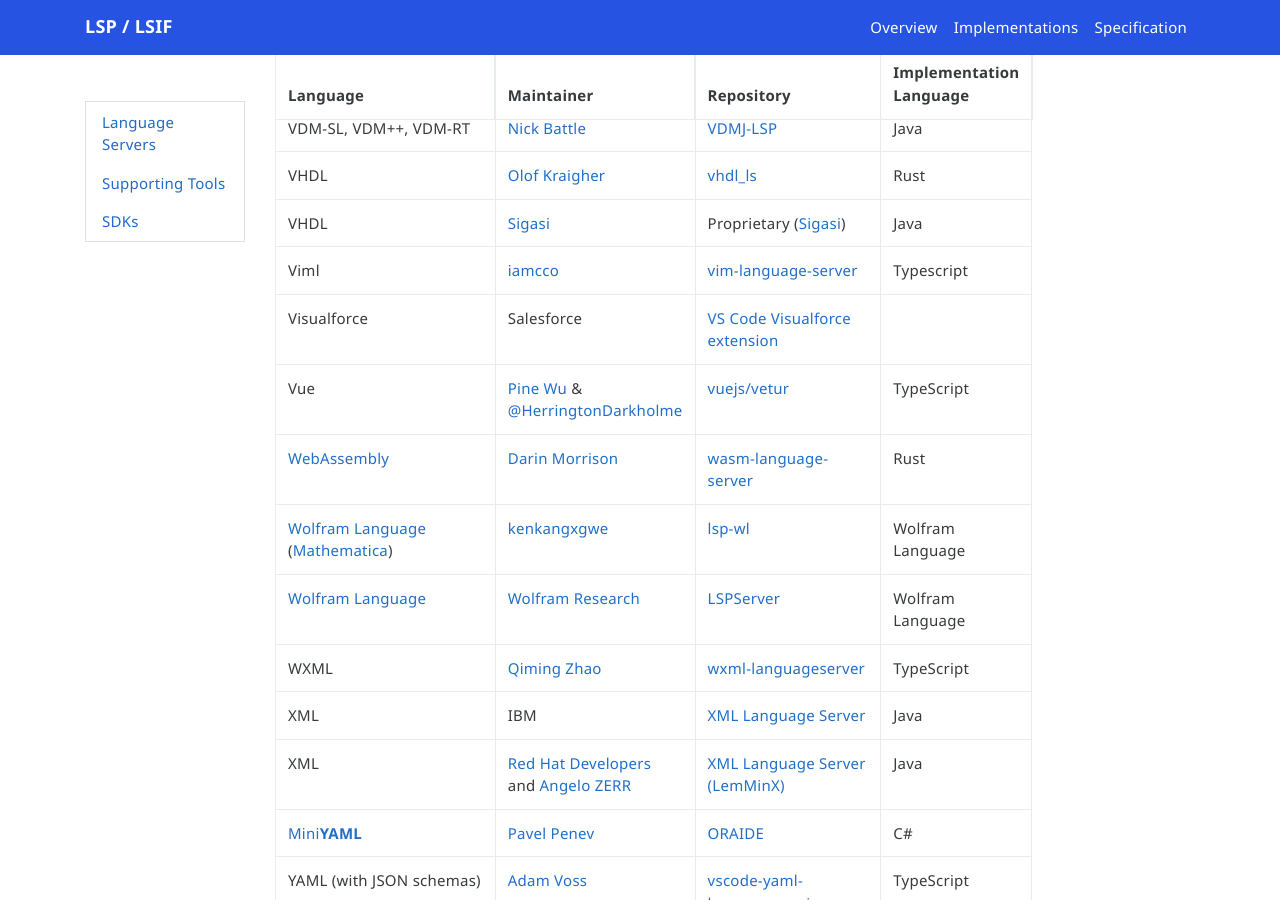
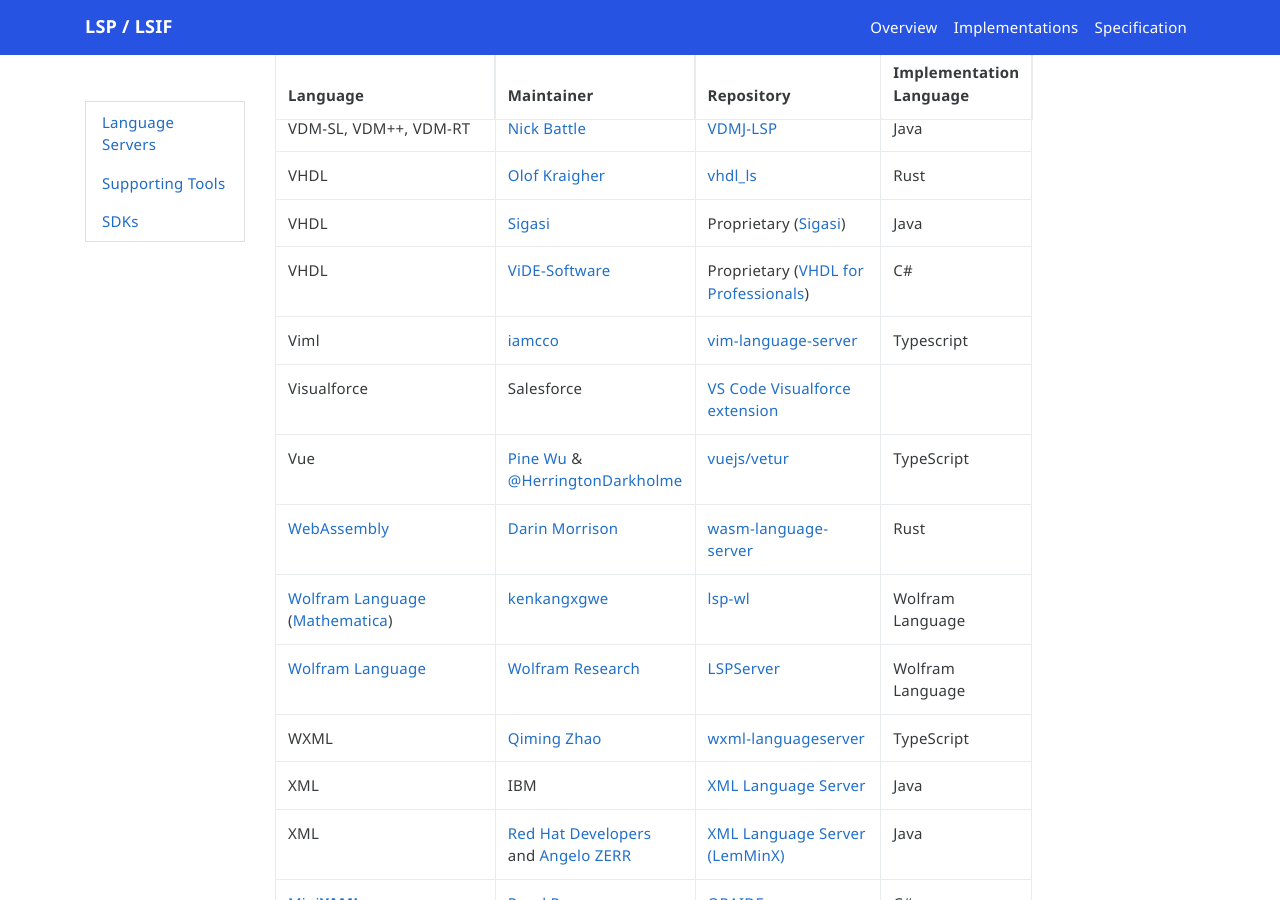
Before and after one commit to microsoft/language-server-protocol, a Jekyll site: the page built from _implementors/servers.md, in a window 1280 px wide and 900 px high, scrolled down 10162 px. Built offline with Jekyll 4.4.1, drawn with Linux system fonts in a browser that asks for light colours; nearby versions of some CDN libraries; comment, search, counter and statistics services are not loaded.

Commit message:
Update servers.md (#1565)
added entry for VHDL support by ViDE-Software

```diff
--- a/_implementors/servers.md
+++ b/_implementors/servers.md
@@ -188,6 +188,7 @@
 | VDM-SL, VDM++, VDM-RT | [Nick Battle](https://github.com/nickbattle)| [VDMJ-LSP](https://github.com/nickbattle/vdmj/tree/master/lsp) | Java |
 | VHDL | [Olof Kraigher](https://github.com/kraigher) | [vhdl_ls](https://github.com/kraigher/rust_hdl) | Rust |
 | VHDL | [Sigasi](https://www.sigasi.com) | Proprietary ([Sigasi](https://insights.sigasi.com/vscode/)) | Java |
+| VHDL | [ViDE-Software](https://www.vide-software.at) | Proprietary ([VHDL for Professionals](https://marketplace.visualstudio.com/items?itemName=ViDE-Software.v4pvhdlforprofessionals)) | C# |
 | Viml | [iamcco](https://github.com/iamcco) | [vim-language-server](https://github.com/iamcco/vim-language-server) | Typescript |
 | Visualforce | Salesforce |  [VS Code Visualforce extension](https://marketplace.visualstudio.com/items?itemName=salesforce.salesforcedx-vscode-visualforce) | |
 | Vue| [Pine Wu](https://github.com/octref) & [@HerringtonDarkholme](https://github.com/HerringtonDarkholme) | [vuejs/vetur](https://github.com/vuejs/vetur) | TypeScript |
```
